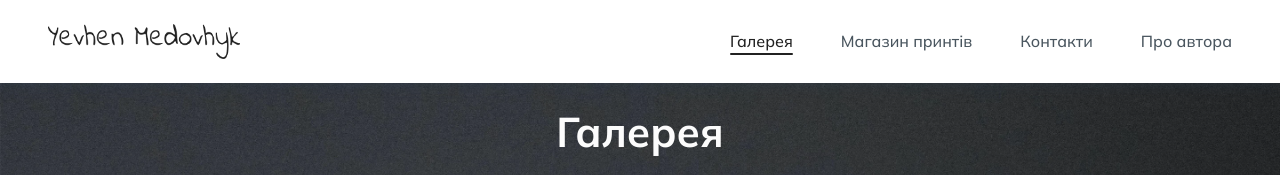
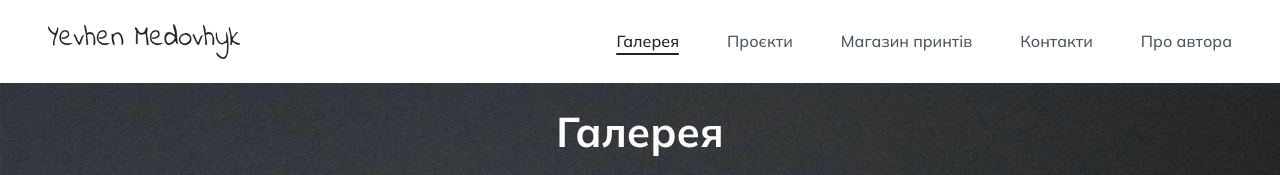
Before and after one commit to yevhenMedovnyk/yevhen_medovnyk_site, a React (Vite) app: page / in a window 1280 px wide. Shown: the top 175 px of the page. Built offline with nearby package versions, Linux system fonts and the light colour scheme; no server answers.

Commit message:
feat: mod navlink

```diff
--- a/src/components/MainTitle/MainTitle.tsx
+++ b/src/components/MainTitle/MainTitle.tsx
@@ -13,7 +13,8 @@ const TitleList: ITitleList[] = [
 	{ id: 2, title: 'Магазин принтів', match: '/store' },
 	{ id: 3, title: 'Контакти', match: '/contacts' },
 	{ id: 4, title: 'Про автора', match: '/about' },
-	{ id: 4, title: 'Адмінка', match: '/admin' },
+	{ id: 5, title: 'Адмінка', match: '/admin' },
+	{ id: 6, title: 'Проєкти', match: '/projects' },
 ];
 
 const MainTitle: React.FC = () => {
--- a/src/components/NavLinks/NavLinks.tsx
+++ b/src/components/NavLinks/NavLinks.tsx
@@ -12,6 +12,10 @@ const navLinksList: INavLinks[] = [
 	{
 		title: 'Галерея',
 		to: '/',
+	},
+	{
+		title: 'Проєкти',
+		to: '/projects',
 	},
 	{
 		title: 'Магазин принтів',
```
